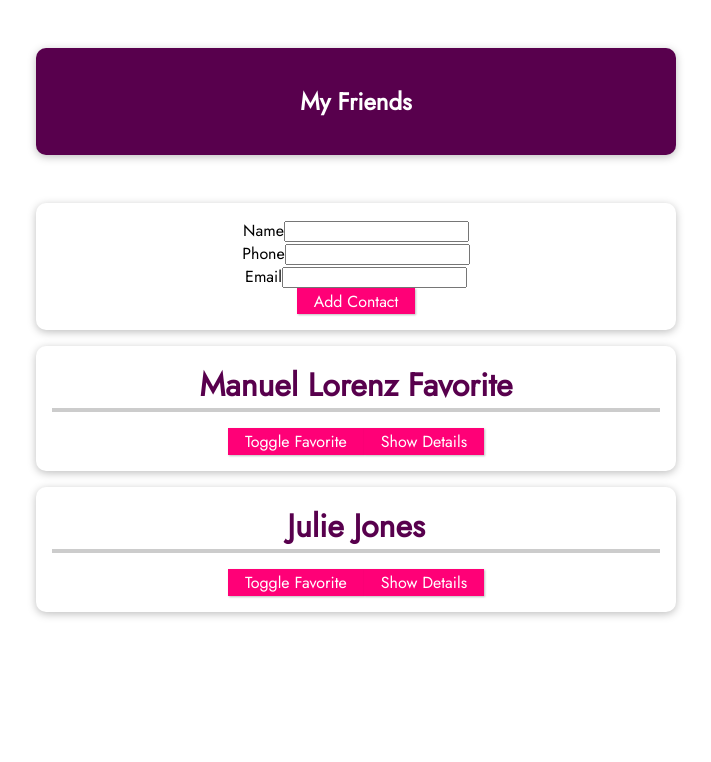
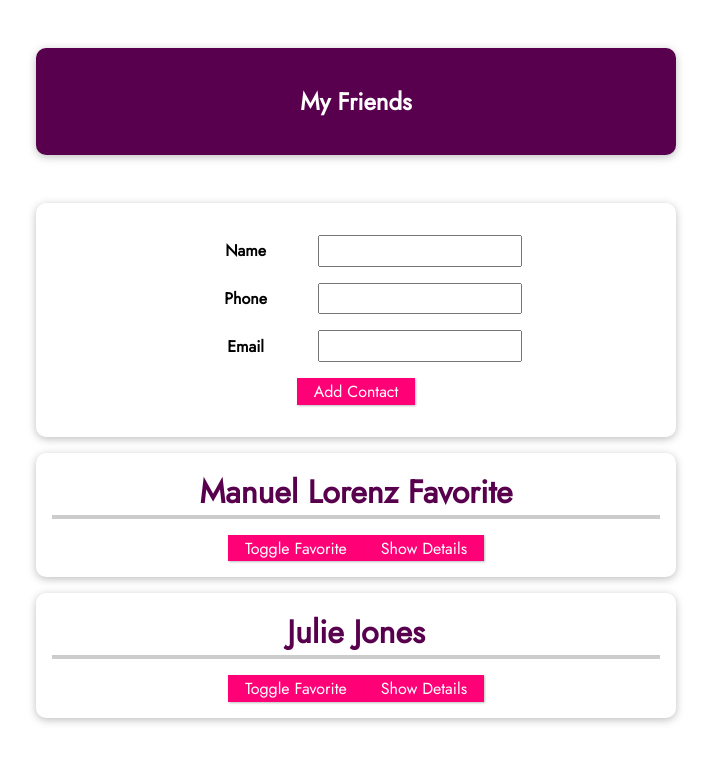
Before and after one commit to s-moe/new-vue-project, a Vue app: page / in a window 1280 px wide. Shown: the top 762 px of the page, without its empty margins (284-995 px from the left). Built offline with nearby package versions, Linux system fonts and the light colour scheme.

Commit message:
added form styling

```diff
--- a/src/App.vue
+++ b/src/App.vue
@@ -116,4 +116,18 @@ header {
   border-color: #ec3169;
   box-shadow: 1px 1px 4px rgba(0, 0, 0, 0.26);
 }
+
+#app input {
+  font: inherit;
+  padding: 0.15rem;
+}
+#app label {
+  font-weight: bold;
+  margin-right: 1rem;
+  width: 7rem;
+  display: inline-block;
+}
+#app form div {
+  margin: 1rem 0;
+}
 </style>
```
